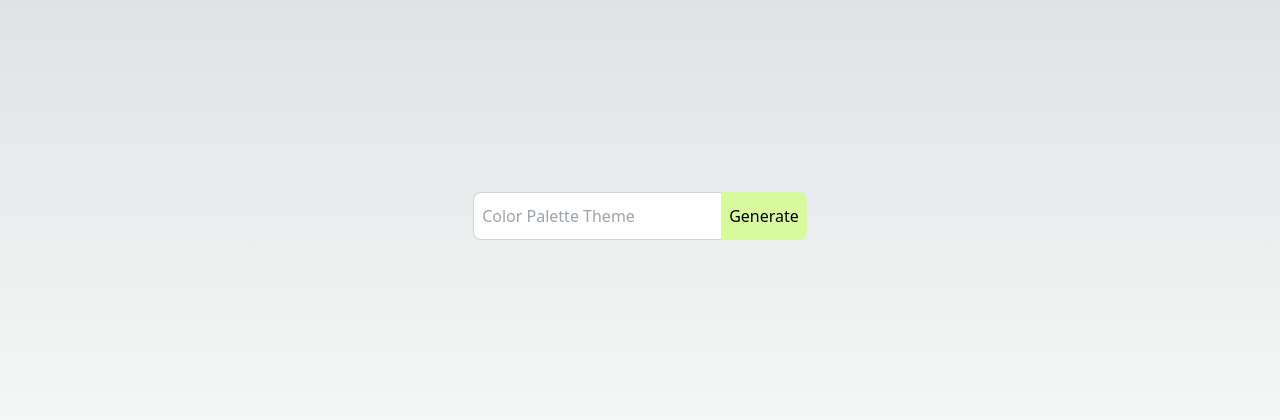
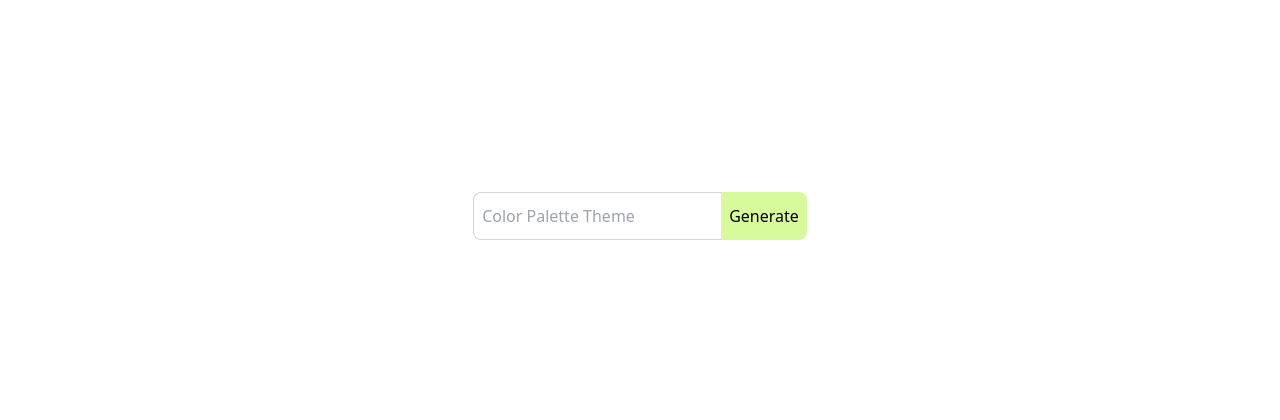
Before and after one commit to jake-waldron/AI-Color-Palette-Generator, a Next.js app: page / in a window 1280 px wide. Shown: the part 184-604 px from the top of the page. Built offline with nearby package versions, Linux system fonts and the light colour scheme.

Commit message:
remove unnecessary styles

```diff
--- a/src/styles/globals.css
+++ b/src/styles/globals.css
@@ -2,27 +2,8 @@
 @tailwind components;
 @tailwind utilities;
 
-:root {
-	--foreground-rgb: 0, 0, 0;
-	--background-start-rgb: 214, 219, 220;
-	--background-end-rgb: 255, 255, 255;
-}
-
-@media (prefers-color-scheme: dark) {
-	:root {
-		--foreground-rgb: 255, 255, 255;
-		--background-start-rgb: 0, 0, 0;
-		--background-end-rgb: 0, 0, 0;
-	}
-}
-
-body {
-	color: rgb(var(--foreground-rgb));
-	background: linear-gradient(to bottom, transparent, rgb(var(--background-end-rgb))) rgb(var(--background-start-rgb));
-}
-
 html,
 body,
 #__next {
-	min-height: 100%;
+  min-height: 100%;
 }
```
